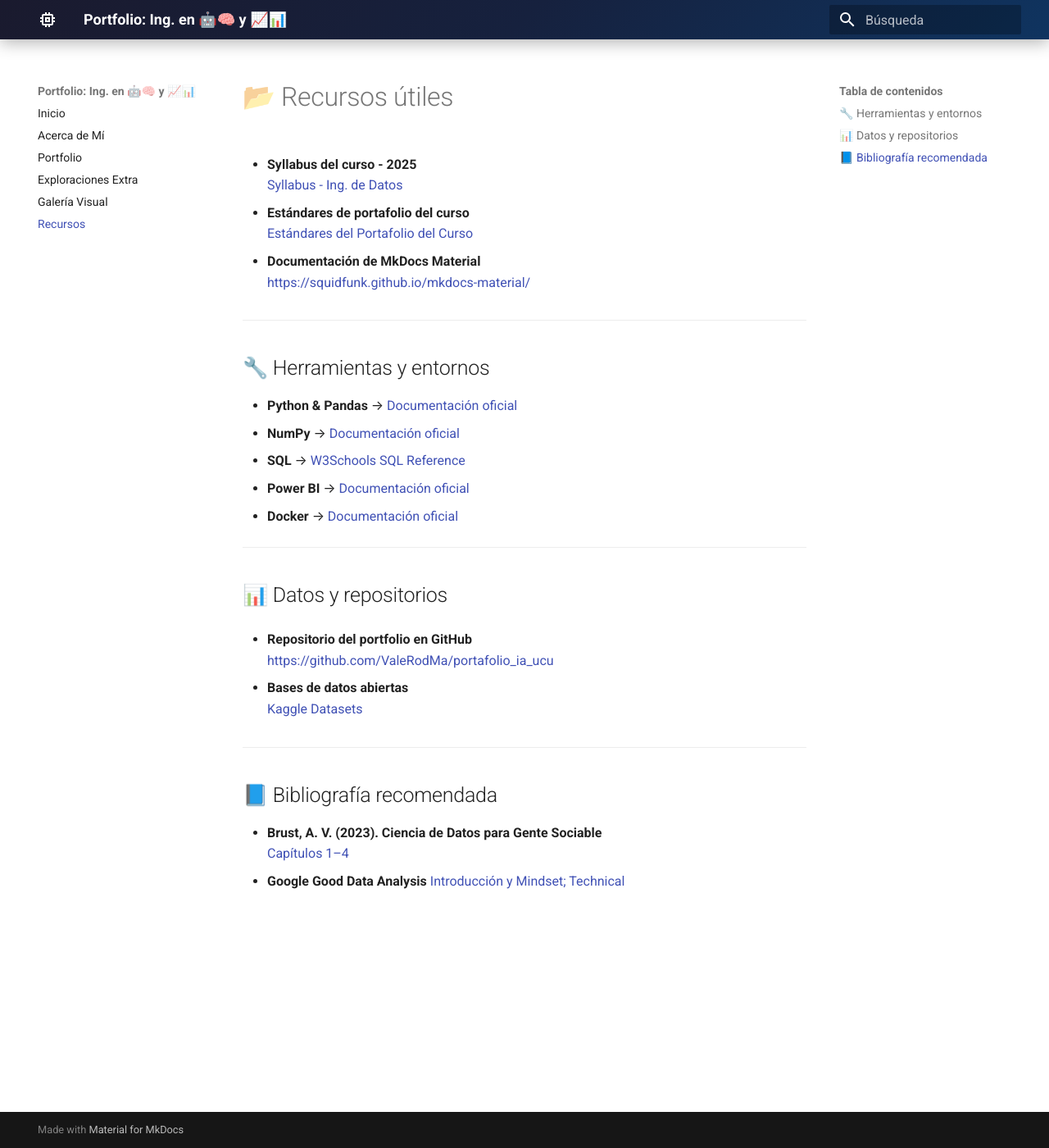
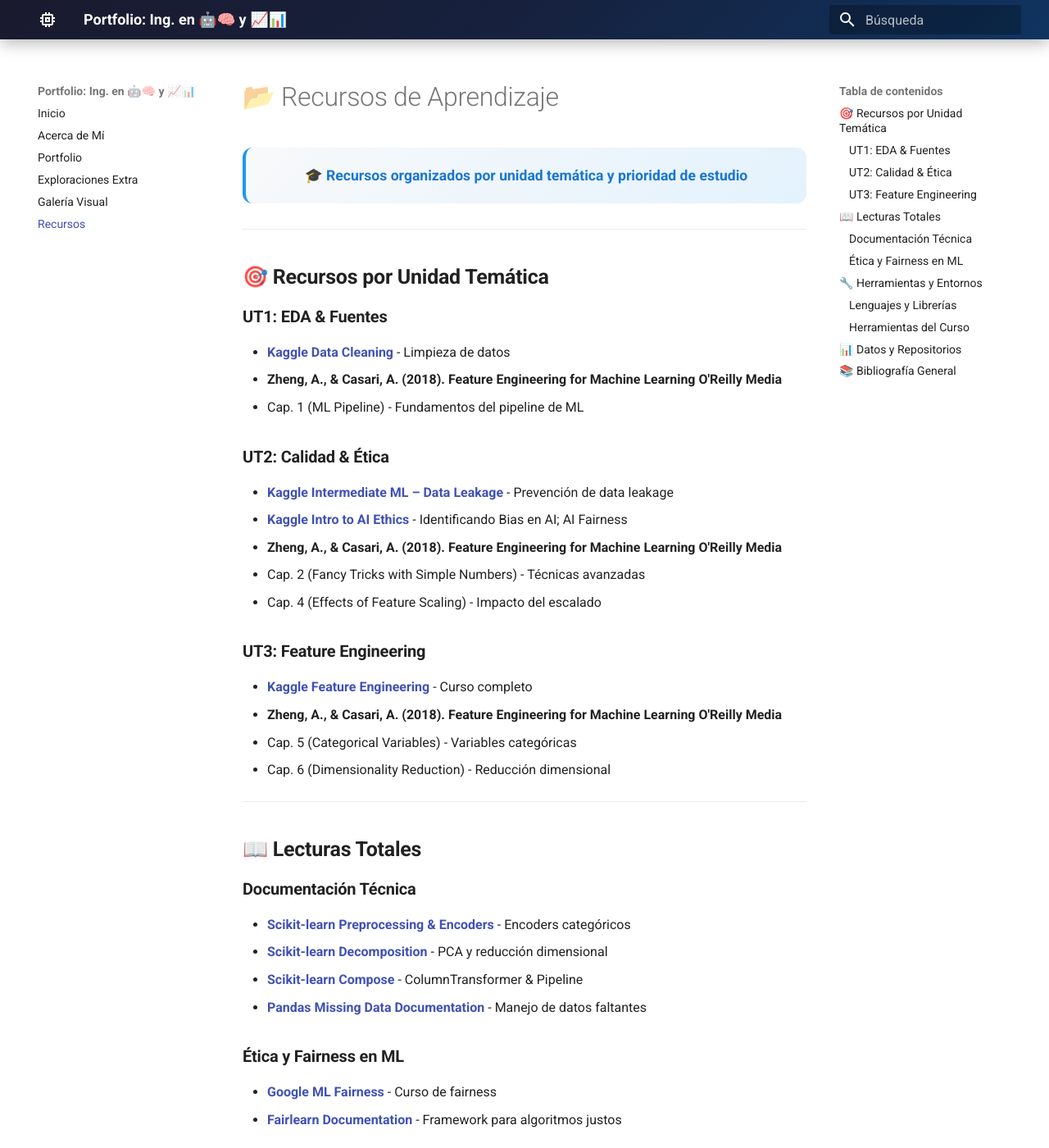
Before and after one commit to ValeRodMa/portafolio_ia_ucu, an MkDocs documentation site: the page built from docs/recursos.md, in a window 1280 px wide and 1400 px high. Shown: the whole window at 82% size. Built offline with MkDocs 1.6.1 and Material for MkDocs 9.7.7, drawn with Linux system fonts in a browser that asks for light colours; some of the changed text lies outside the part shown.

Commit message:
actualizacion

```diff
--- a/docs/recursos.md
+++ b/docs/recursos.md
@@ -3,40 +3,77 @@ title: "Recursos útiles"
 date: 2025-01-01
 ---
 
-# 📂 Recursos útiles
+# 📂 Recursos de Aprendizaje
 
-- **Syllabus del curso - 2025**
-  [Syllabus - Ing. de Datos](https://webasignatura.ucu.edu.uy/pluginfile.php/999965/mod_resource/content/2/Syllabus%202025.pdf)
-
-- **Estándares de portafolio del curso**
-  [Estándares del Portafolio del Curso](https://juanfkurucz.com/ucu-id/ut1/02-portafolio-github-pages/)
-
-- **Documentación de MkDocs Material**
-  [https://squidfunk.github.io/mkdocs-material/](https://squidfunk.github.io/mkdocs-material/)
+<div style="text-align: center; margin: 30px 0; padding: 20px; background: linear-gradient(135deg, #f8f9fa 0%, #e3f2fd 100%); border-radius: 12px; border-left: 4px solid #2196f3;">
+  <p style="margin: 0; font-size: 1.1em; color: #1976d2;">
+    🎓 <strong>Recursos organizados por unidad temática y prioridad de estudio</strong>
+  </p>
+</div>
 
 ---
 
-## 🔧 Herramientas y entornos
+## 🎯 **Recursos por Unidad Temática**
 
+### **UT1: EDA & Fuentes**
+- **[Kaggle Data Cleaning](https://www.kaggle.com/learn/data-cleaning)** - Limpieza de datos
+- **Zheng, A., & Casari, A. (2018). Feature Engineering for Machine Learning O'Reilly Media**
+  - Cap. 1 (ML Pipeline) - Fundamentos del pipeline de ML
+
+### **UT2: Calidad & Ética**
+- **[Kaggle Intermediate ML – Data Leakage](https://www.kaggle.com/code/alexisbcook/data-leakage)** - Prevención de data leakage
+- **[Kaggle Intro to AI Ethics](https://www.kaggle.com/learn/intro-to-ai-ethics)** - Identificando Bias en AI; AI Fairness
+- **Zheng, A., & Casari, A. (2018). Feature Engineering for Machine Learning O'Reilly Media**
+  - Cap. 2 (Fancy Tricks with Simple Numbers) - Técnicas avanzadas
+  - Cap. 4 (Effects of Feature Scaling) - Impacto del escalado
+
+### **UT3: Feature Engineering**
+- **[Kaggle Feature Engineering](https://www.kaggle.com/learn/feature-engineering)** - Curso completo
+- **Zheng, A., & Casari, A. (2018). Feature Engineering for Machine Learning O'Reilly Media**
+  - Cap. 5 (Categorical Variables) - Variables categóricas
+  - Cap. 6 (Dimensionality Reduction) - Reducción dimensional
+
+---
+
+## 📖 **Lecturas Totales**
+
+### **Documentación Técnica**
+- **[Scikit-learn Preprocessing & Encoders](https://scikit-learn.org/stable/modules/preprocessing.html#encoding-categorical-features)** - Encoders categóricos
+- **[Scikit-learn Decomposition](https://scikit-learn.org/stable/modules/decomposition.html#pca)** - PCA y reducción dimensional
+- **[Scikit-learn Compose](https://scikit-learn.org/stable/modules/compose.html)** - ColumnTransformer & Pipeline
+- **[Pandas Missing Data Documentation](https://pandas.pydata.org/docs/user_guide/missing_data.html)** - Manejo de datos faltantes
+
+### **Ética y Fairness en ML**
+- **[Google ML Fairness](https://developers.google.com/machine-learning/crash-course/fairness)** - Curso de fairness
+- **[Fairlearn Documentation](https://fairlearn.org/)** - Framework para algoritmos justos
+
+---
+
+## 🔧 **Herramientas y Entornos**
+
+### **Lenguajes y Librerías**
 - **Python & Pandas** → [Documentación oficial](https://pandas.pydata.org/docs/)
 - **NumPy** → [Documentación oficial](https://numpy.org/doc/)
 - **SQL** → [W3Schools SQL Reference](https://www.w3schools.com/sql/)
 - **Power BI** → [Documentación oficial](https://learn.microsoft.com/es-es/power-bi/)
 - **Docker** → [Documentación oficial](https://docs.docker.com/)
 
----
-
-## 📊 Datos y repositorios
-
-- **Repositorio del portfolio en GitHub**
-  [https://github.com/ValeRodMa/portafolio_ia_ucu](https://github.com/ValeRodMa/portafolio_ia_ucu)
-
-- **Bases de datos abiertas**
-  [Kaggle Datasets](https://www.kaggle.com/datasets)
+### **Herramientas del Curso**
+- **Documentación de MkDocs Material** → [https://squidfunk.github.io/mkdocs-material/](https://squidfunk.github.io/mkdocs-material/)
+- **Syllabus del curso - 2025** → [Syllabus - Ing. de Datos](https://webasignatura.ucu.edu.uy/pluginfile.php/999965/mod_resource/content/2/Syllabus%202025.pdf)
+- **Estándares de portafolio del curso** → [Estándares del Portafolio del Curso](https://juanfkurucz.com/ucu-id/ut1/02-portafolio-github-pages/)
 
 ---
 
-## 📘 Bibliografía recomendada
+## 📊 **Datos y Repositorios**
+
+- **Repositorio del portfolio en GitHub** → [https://github.com/ValeRodMa/portafolio_ia_ucu](https://github.com/ValeRodMa/portafolio_ia_ucu)
+- **Bases de datos abiertas** → [Kaggle Datasets](https://www.kaggle.com/datasets)
+
+---
+
+## 📚 **Bibliografía General**
+
 - **Brust, A. V. (2023). Ciencia de Datos para Gente Sociable**
   [Capítulos 1–4](https://bitsandbricks.github.io/ciencia_de_datos_gente_sociable/)
 - **Google Good Data Analysis** [Introducción y Mindset; Technical](https://developers.google.com/machine-learning/guides/good-data-analysis)
```
Also changed, not shown: docs/portfolio/index.md (+5 -1 lines).
